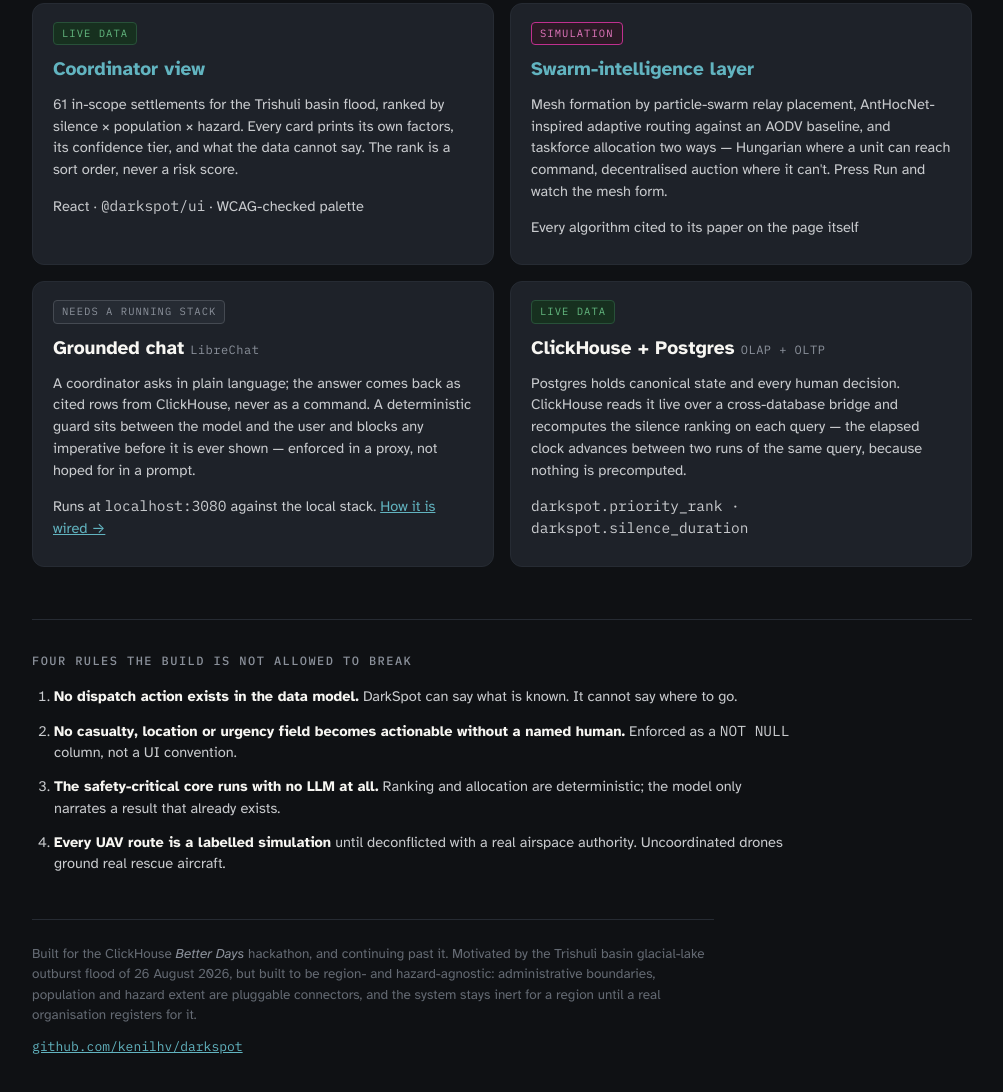
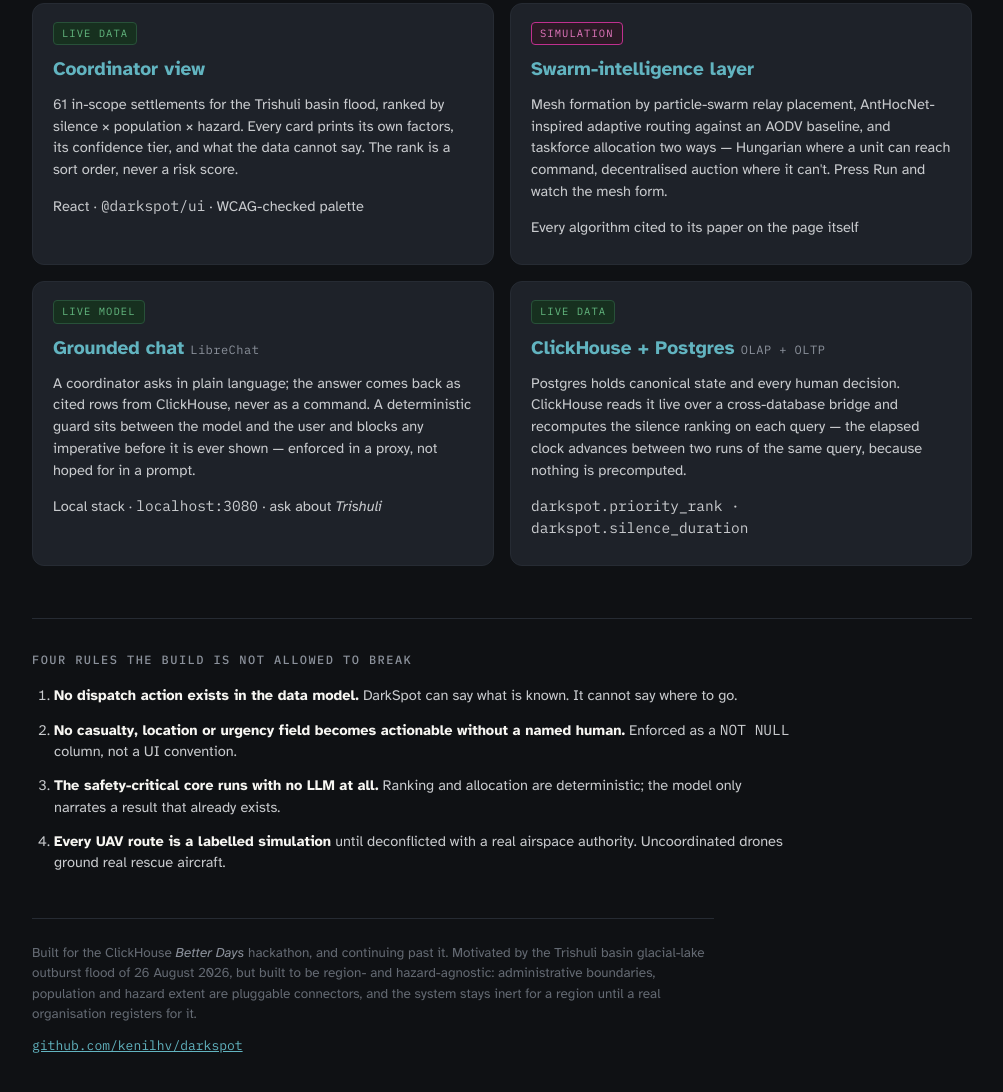
Before and after one commit to kenilhv/darkspot, a plain HTML site: page site-src/index.html in a window 1280 px wide. Shown: the part 617-1709 px from the top of the page, without its empty margins (138-1141 px from the left). Drawn offline with Linux system fonts and the light colour scheme.

Commit message:
site: all four surfaces reachable from the landing page; one-command local bring-up
Running the demo locally rather than on Render, so the two surfaces that cannot
be statically hosted are now real links rather than instructions: LibreChat at
localhost:3080 and the ClickHouse Cloud console. One page, four surfaces.

scripts/demo-up.sh rebuilds the site, brings up the static server and the
LibreChat stack if they are down, checks every URL returns 200, and prints the
live ClickHouse row count and current rank-1 settlement — so a red line before
the demo is visible in one command instead of discovered on stage.

```diff
--- a/site-src/index.html
+++ b/site-src/index.html
@@ -65,22 +65,21 @@
     </li>
 
     <li class="card">
-      <span class="card__tag">needs a running stack</span>
-      <h3>Grounded chat <span class="card__host">LibreChat</span></h3>
+      <span class="card__tag card__tag--live">live model</span>
+      <h3><a href="http://localhost:3080" target="_blank" rel="noopener">Grounded chat</a> <span class="card__host">LibreChat</span></h3>
       <p>
         A coordinator asks in plain language; the answer comes back as cited rows from ClickHouse,
         never as a command. A deterministic guard sits between the model and the user and blocks
         any imperative before it is ever shown — enforced in a proxy, not hoped for in a prompt.
       </p>
       <p class="card__meta">
-        Runs at <span class="mono">localhost:3080</span> against the local stack.
-        <a href="https://github.com/kenilhv/darkspot#librechat">How it is wired →</a>
+        Local stack · <span class="mono">localhost:3080</span> · ask about <em>Trishuli</em>
       </p>
     </li>
 
     <li class="card">
       <span class="card__tag card__tag--live">live data</span>
-      <h3>ClickHouse + Postgres <span class="card__host">OLAP + OLTP</span></h3>
+      <h3><a href="https://console.clickhouse.cloud" target="_blank" rel="noopener">ClickHouse + Postgres</a> <span class="card__host">OLAP + OLTP</span></h3>
       <p>
         Postgres holds canonical state and every human decision. ClickHouse reads it live over a
         cross-database bridge and recomputes the silence ranking on each query — the elapsed
```
Also changed, not shown: site/index.html (+4 -5 lines), 1 other file.
